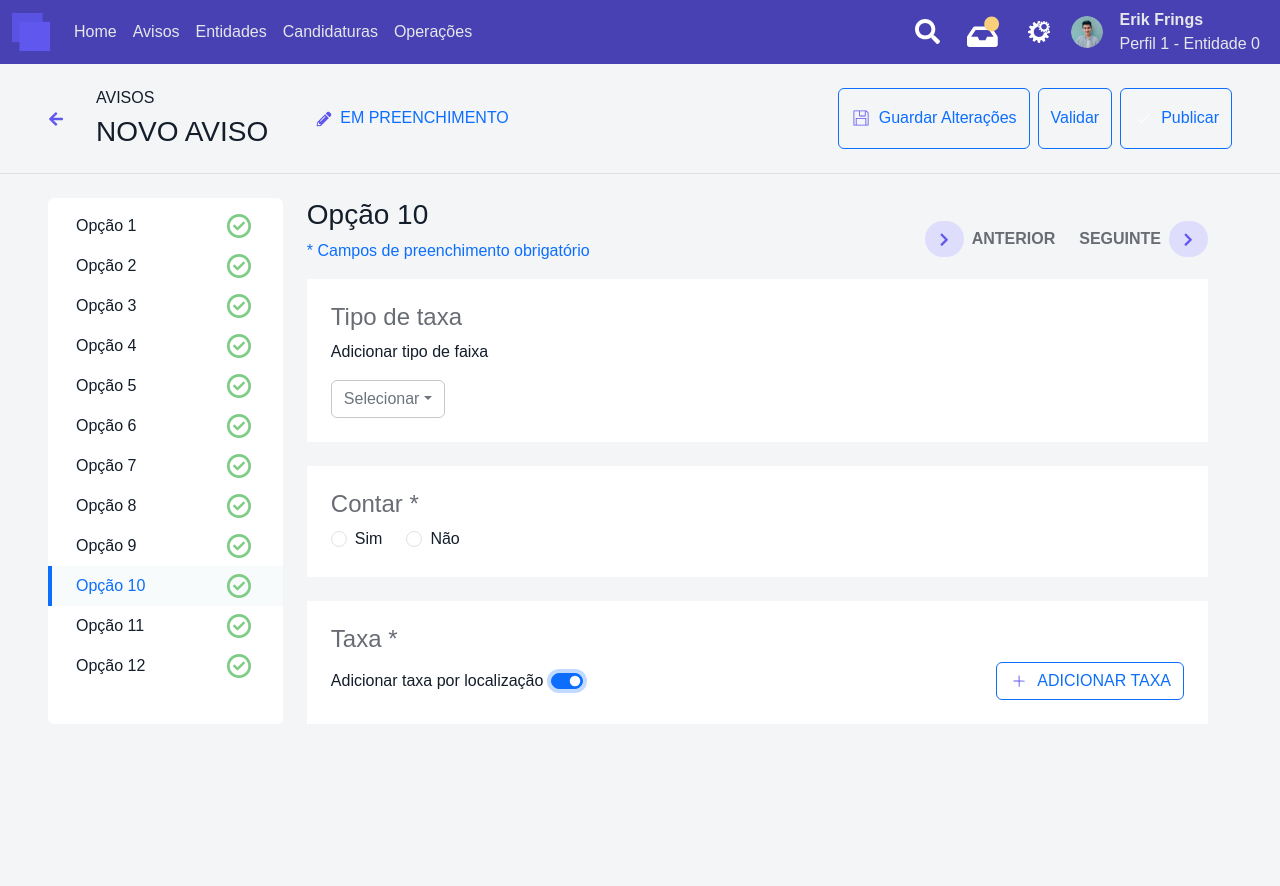
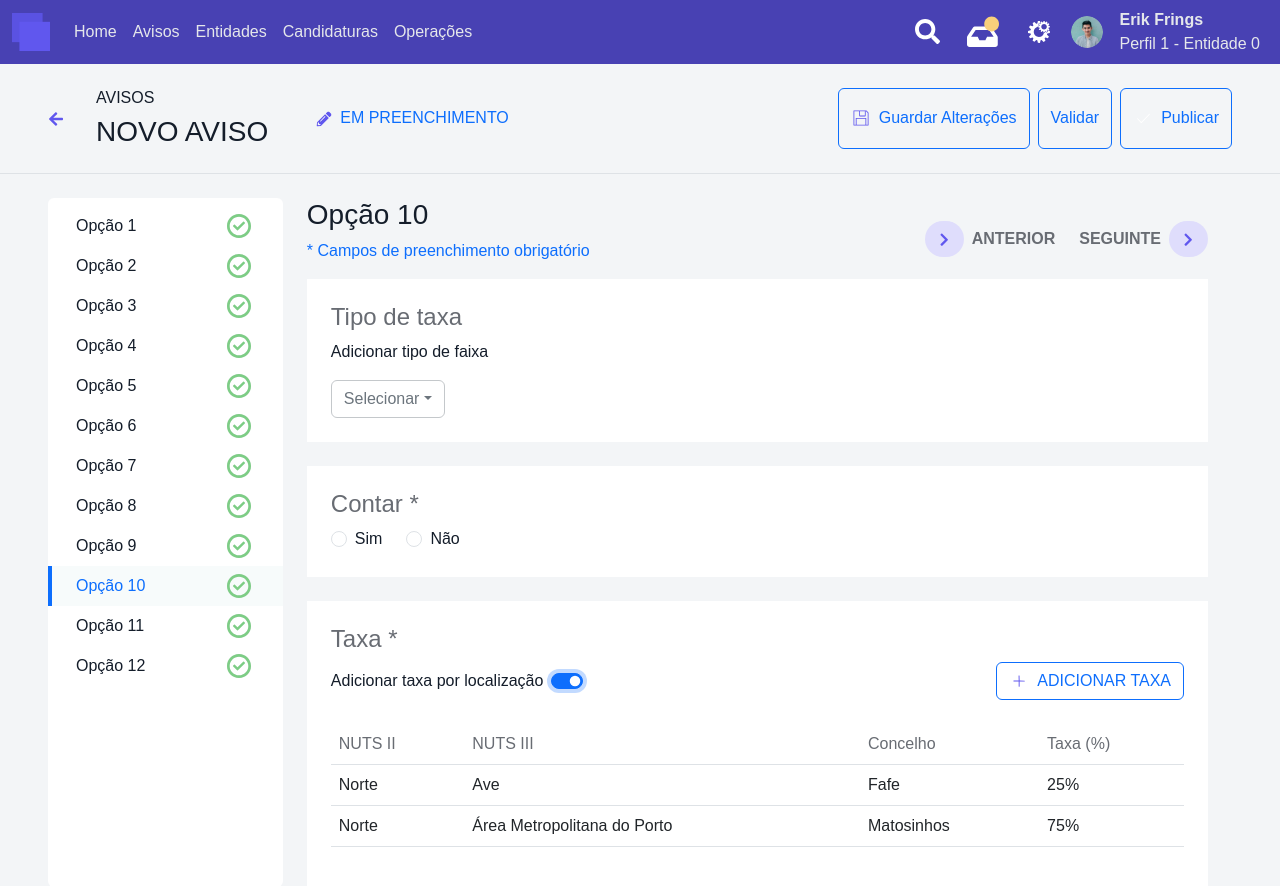
Before and after one commit to emerson-pereira/nextjs-app, a Next.js app: page /avisos/new/step-10 in a window 1280 px wide. Both pictures are taken after a click on the switch "Adicionar taxa por localização". Shown: the top 886 px of the page. Before the commit the page ends 800 px from the top, so only its background shows below. Built offline with nearby package versions, Linux system fonts and the light colour scheme.

Commit message:
create component toggle and table

```diff
--- a/app/avisos/new/step-10/page.js
+++ b/app/avisos/new/step-10/page.js
@@ -1,9 +1,11 @@
 "use client"
 
 import { useForm, useFormDispatch } from "@/app/contexts/formContext";
+import DataTable from "@/components/DataTable";
 import Dropdown from "@/components/Dropdown";
 import FormGroup from "@/components/FormGroup";
 import RadioButton from "@/components/RadioButton";
+import ToggleButton from "@/components/ToggleButton";
 import Image from "next/image";
 import { useState } from "react";
 
@@ -49,29 +51,22 @@ export default function FormStep10() {
       </FormGroup>
       <FormGroup title="Taxa" required className="p-4 bg-white">
         <div className="d-flex justify-content-between align-items-center">
-          <div className="form-check-reverse form-switch d-flex gap-2">
-            <label
-              className="form-check-label"
-              htmlFor="flexSwitchCheckChecked"
-            >
-              Adicionar taxa por localização
-            </label>
-            <input
-              className="form-check-input"
-              type="checkbox"
-              role="switch"
-              id="flexSwitchCheckChecked"
-              onChange={(event) => taskDispatch({
-                type: 'toggledAddFeePerLocation',
-                addFeePerLocation: event.target.checked,
-              })}
-            />
-          </div>
+          <ToggleButton
+            title="Adicionar taxa por localização"
+            id="toggle-add-fee"
+            onChange={(event) => taskDispatch({
+              type: 'toggledAddFeePerLocation',
+              addFeePerLocation: event.target.checked,
+            })}
+          />
           {form.addFeePerLocation && (
             <button
               type="button"
               className="btn btn-outline-primary d-flex align-items-center"
-              onClick={() => router.push('#')}
+              onClick={() => taskDispatch({
+                type: 'addedFeePerLocation',
+                feesPerLocation: ['Norte', 'Ave', 'Fafe', Math.floor(Math.random() * 101) + '%']
+              })}
             >
               <Image
                 className="me-2"
@@ -84,7 +79,13 @@ export default function FormStep10() {
             </button>
           )}
         </div>
-
+        {form.addFeePerLocation && (
+          <DataTable
+            className="mt-4"
+            headers={['NUTS II', 'NUTS III', 'Concelho', 'Taxa (%)']}
+            rows={form.feesPerLocation}
+          />
+        )}
       </FormGroup>
     </div>
   );
--- a/app/contexts/formContext.js
+++ b/app/contexts/formContext.js
@@ -51,16 +51,16 @@ function formReducer(form, action) {
     case 'addedFeePerLocation': {
       return {
         ...form,
-        feePerLocation: [
-          ...form.feePerLocation,
-          action.feePerLocation
+        feesPerLocation: [
+          ...form.feesPerLocation,
+          action.feesPerLocation
         ]
       }
     }
     case 'deletedFeePerLocation': {
       return {
         ...form,
-        feePerLocation: form.feePerLocation.filter(fpl => fpl !== action.feePerLocation)
+        feesPerLocation: form.feesPerLocation.filter(fpl => fpl !== action.feesPerLocation)
       }
     }
     default: {
@@ -73,5 +73,8 @@ const initialForm = {
   feeType: '',
   count: false,
   addFeePerLocation: false,
-  feePerLocation: []
+  feesPerLocation: [
+    ['Norte', 'Ave', 'Fafe', '25%'],
+    ['Norte', 'Área Metropolitana do Porto', 'Matosinhos', '75%']
+  ]
 };
--- /dev/null
+++ b/components/DataTable.js
@@ -0,0 +1,30 @@
+export default function DataTable({ headers, rows, className }) {
+  return (
+    <table className={`table ${className}`}>
+      <thead>
+        <tr>
+          {headers.map((header) => (
+            <th
+              className="text-secondary fw-light"
+              scope="col"
+              key={header}
+            >
+              {header}
+            </th>
+          ))}
+        </tr>
+      </thead>
+      <tbody>
+        {rows?.map((row) => (
+          <tr key={row.toString()}>
+            {row?.map((data) => (
+              <td className="text-body" key={data}>
+                {data}
+              </td>
+            ))}
+          </tr>
+        ))}
+      </tbody>
+    </table>
+  )
+}
--- /dev/null
+++ b/components/ToggleButton.js
@@ -0,0 +1,19 @@
+export default function ToggleButton({ title, id, onChange }) {
+  return (
+    <div className="form-check-reverse form-switch d-flex gap-2">
+      <label
+        className="form-check-label"
+        htmlFor={id}
+      >
+        {title}
+      </label>
+      <input
+        className="form-check-input"
+        type="checkbox"
+        role="switch"
+        id={id}
+        onChange={onChange}
+      />
+    </div>
+  )
+}
```
